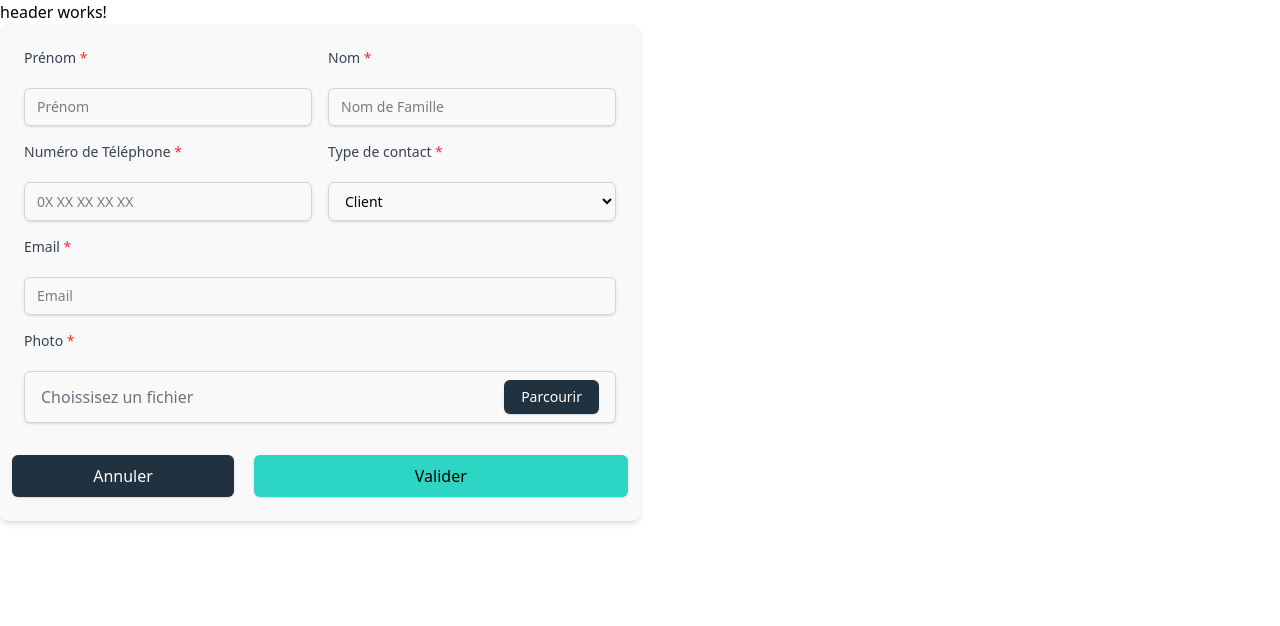
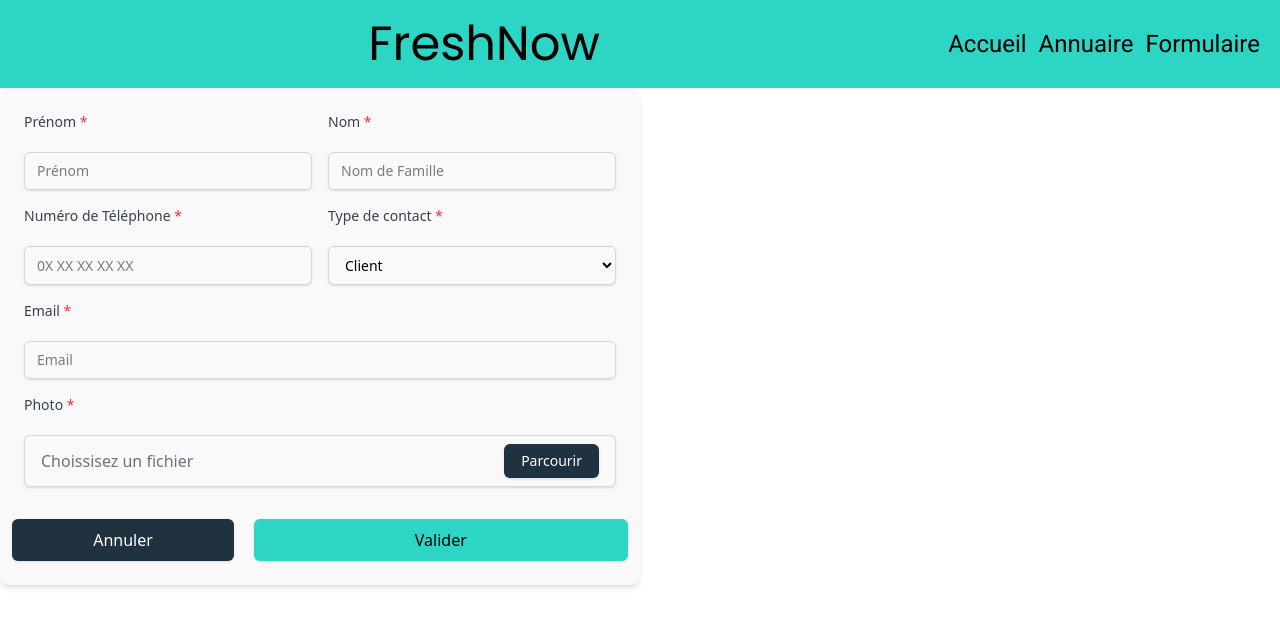
Before and after one commit to Simplon-hdf/brief-annuaire-contacts-groupe-c, an Angular app: page /formulaire in a window 1280 px wide. Shown: the top 626 px of the page. Built offline with nearby package versions, Linux system fonts and the light colour scheme.

Commit message:
feat(header): add html

```diff
--- a/src/app/header/header.html
+++ b/src/app/header/header.html
@@ -1 +1,13 @@
-<p>header works!</p>
+<header class="bg-brand-azur flex justify-between font-title text-5xl p-5">
+    <figure>
+        <img>
+    </figure>
+
+    <h1><a routerLink="/accueil">FreshNow</a></h1>
+
+    <nav class="flex flex-row self-center gap-3 text-2xl font-links">
+        <a routerLink="/accueil">Accueil</a>
+        <a routerLink="/annuaire">Annuaire</a>
+        <a routerLink="/formulaire">Formulaire</a>
+    </nav>
+</header>
```
